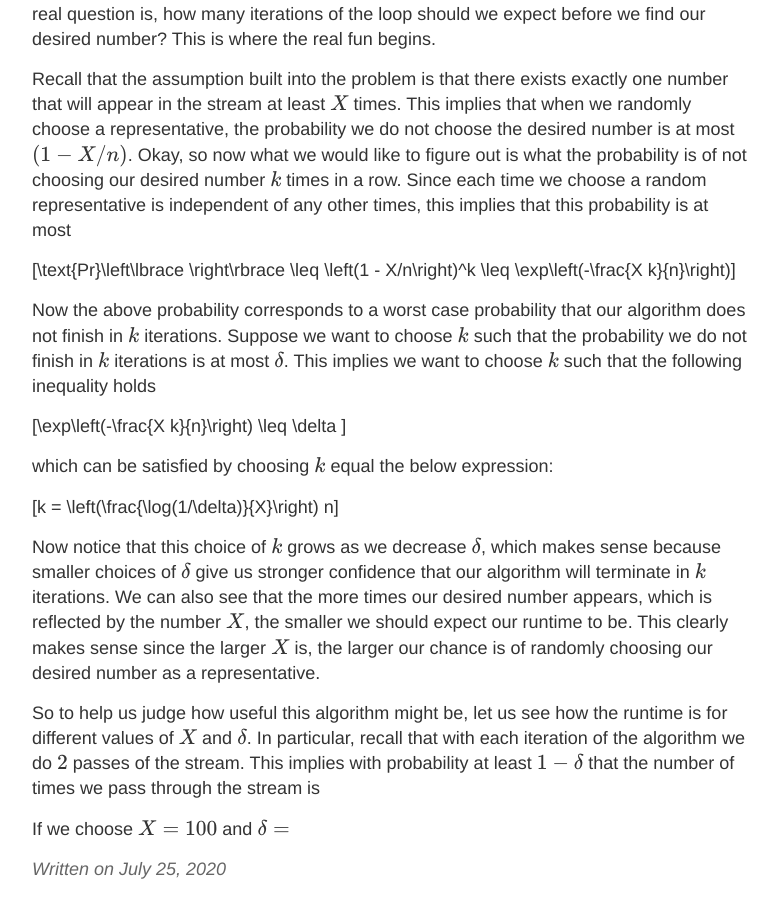
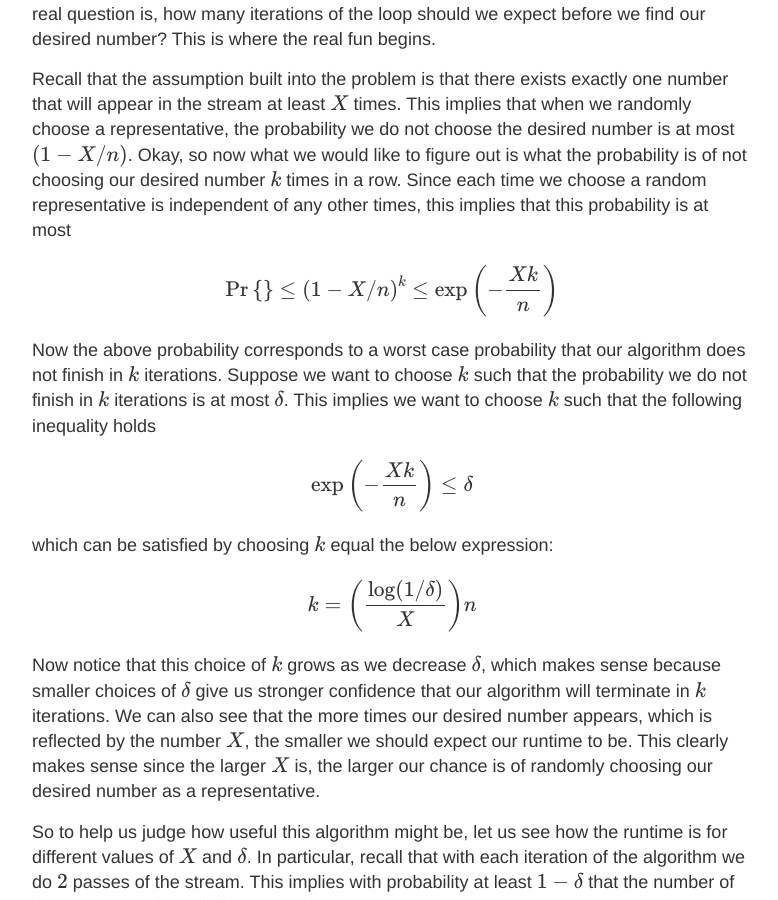
Before and after one commit to choward1491/choward1491.github.io, a Jekyll site: the page built from _posts/2020-7-25-Searching-Streams-for-the-Unknown.md, in a window 1280 px wide and 900 px high, scrolled down 2548 px. Shown: the whole window, without its empty margins (248-1026 px from the left). Built offline with Jekyll 4.4.1, drawn with Linux system fonts in a browser that asks for light colours; formulas are drawn with MathJax 3; a script that is not in the unit is left out.

```diff
--- a/_posts/2020-7-25-Searching-Streams-for-the-Unknown.md
+++ b/_posts/2020-7-25-Searching-Streams-for-the-Unknown.md
@@ -39,15 +39,15 @@ This algorithm effectively chooses a representative at random over and over unti
 
 Recall that the assumption built into the problem is that there exists exactly one number that will appear in the stream at least $X$ times. This implies that when we randomly choose a representative, the probability we do not choose the desired number is at most $(1-X/n)$. Okay, so now what we would like to figure out is what the probability is of not choosing our desired number $k$ times in a row. Since each time we choose a random representative is independent of any other times, this implies that this probability is at most
 
-\[\text{Pr}\left\lbrace \right\rbrace \leq \left(1 - X/n\right)^k \leq \exp\left(-\frac{X k}{n}\right)\]
+$$\text{Pr}\left\lbrace \right\rbrace \leq \left(1 - X/n\right)^k \leq \exp\left(-\frac{X k}{n}\right)$$
 
 Now the above probability corresponds to a worst case probability that our algorithm does not finish in $k$ iterations. Suppose we want to choose $k$ such that the probability we do not finish in $k$ iterations is at most $\delta$. This implies we want to choose $k$ such that the following inequality holds
 
-\[\exp\left(-\frac{X k}{n}\right) \leq \delta \]
+$$ \exp\left(-\frac{X k}{n}\right) \leq \delta $$
 
 which can be satisfied by choosing $k$ equal the below expression:
 
-\[k = \left(\frac{\log(1/\delta)}{X}\right) n\]
+$$ k = \left(\frac{\log(1/\delta)}{X}\right) n $$
 
 
 Now notice that this choice of $k$ grows as we decrease $\delta$, which makes sense because smaller choices of $\delta$ give us stronger confidence that our algorithm will terminate in $k$ iterations. We can also see that the more times our desired number appears, which is reflected by the number $X$, the smaller we should expect our runtime to be. This clearly makes sense since the larger $X$ is, the larger our chance is of randomly choosing our desired number as a representative.
```
